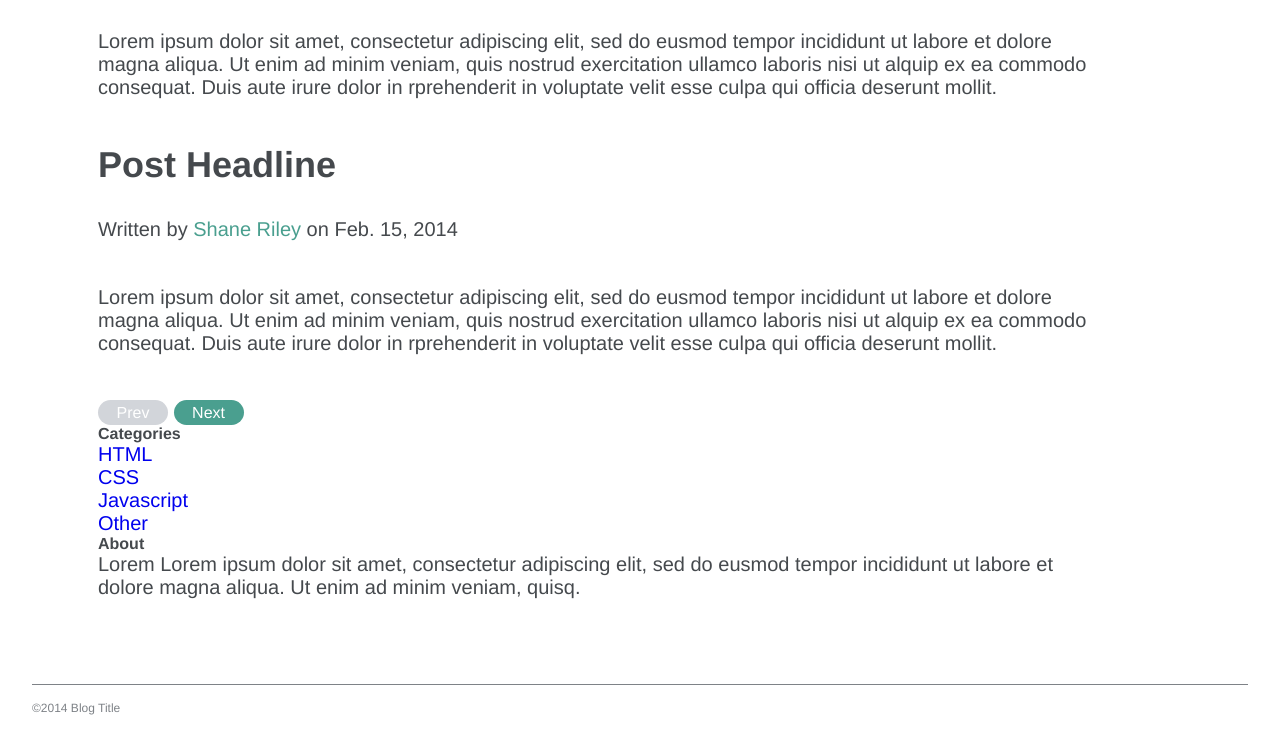
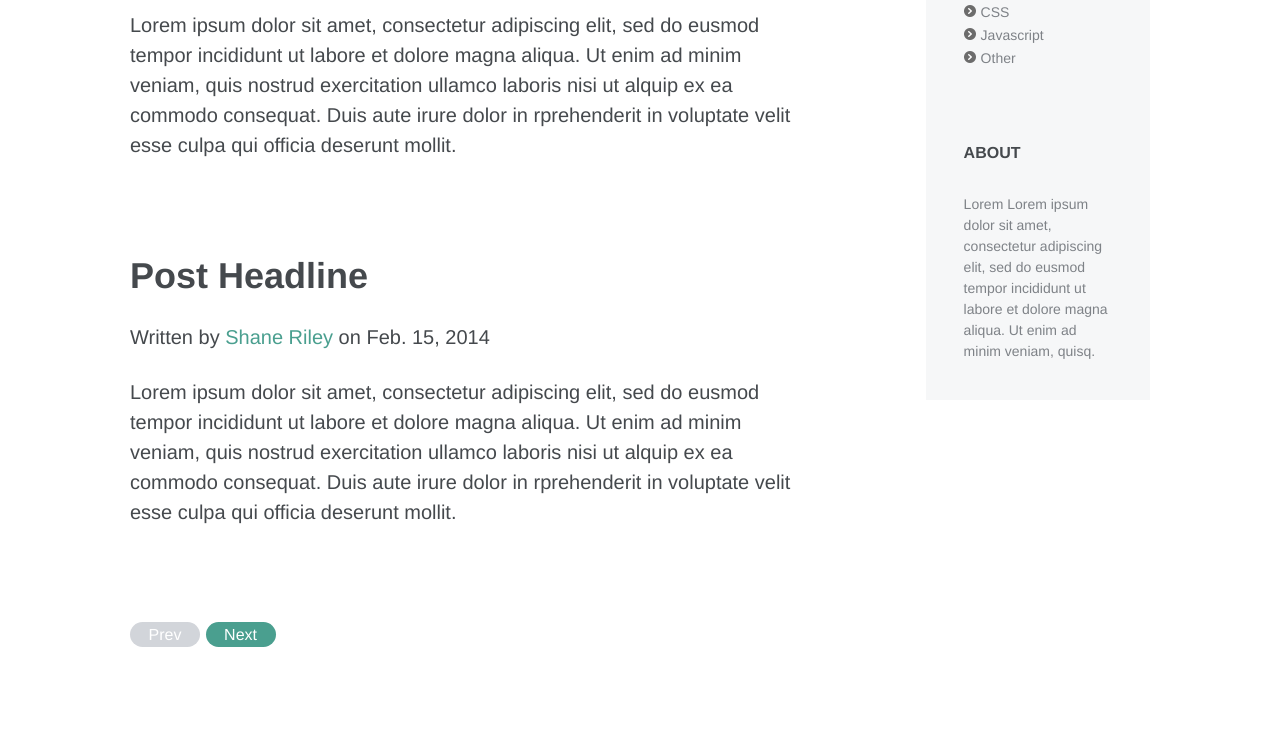
Before and after one commit to daileytj/front_end_development, a plain HTML site: page html_and_css/responsive_blog_design/index.html in a window 1280 px wide. Shown: the part 759-1489 px from the top of the page. Drawn offline with Linux system fonts and the light colour scheme.

Commit message:
blog index page html and css update

```diff
--- a/html_and_css/responsive_blog_design/index.html
+++ b/html_and_css/responsive_blog_design/index.html
@@ -20,6 +20,7 @@
 	</nav>
 	</header>
 	<main>
+		<div class = "article_container">
 			<article>
 				<header>
 					<h2><a href="#">Post Headline</a></h2>
@@ -42,9 +43,10 @@
 				<a class = "button prev disabled" href="#">Prev</a>
 				<a class = "button next" href="#">Next</a>
 			</div>
+		</div>
 		<div class = "sidebar">
 			<div class = "categories">
-				<h3>Categories</h3>
+				<h3>CATEGORIES</h3>
 				<ul>
 					<li><a href="#">HTML</a></li>
 					<li><a href="#">CSS</a></li>
@@ -53,7 +55,7 @@
 				</ul>
 			</div>
 			<div class = "about">
-				<h3>About</h3>
+				<h3>ABOUT</h3>
 				<p>
 					Lorem Lorem ipsum dolor sit amet, consectetur adipiscing elit, sed do eusmod tempor incididunt ut labore et dolore magna aliqua. Ut enim ad minim veniam, quisq.
 				</p>
--- a/html_and_css/responsive_blog_design/main.css
+++ b/html_and_css/responsive_blog_design/main.css
@@ -47,7 +47,7 @@ nav li a:hover{
 
 h2{
 	font-size: 1.8em;
-	padding-bottom: 32px;
+	padding-bottom: 25px;
 }
 
 h2 a{
@@ -59,11 +59,7 @@ h2 a:hover{
 }
 
 article p:first-of-type{
-	padding-bottom: 45px;
-}
-
-h3{
-	font-size: .8em;
+	padding-bottom: 25px;
 }
 
 a{
@@ -74,13 +70,25 @@ li{
 	list-style: none;
 }
 
+p{
+	line-height: 150%;
+	vertical-align: center;
+}
+
 article header p a{
 	color: #4a9f8f;
 }
 
+article{
+	padding-bottom: 70px;
+}
+
 main{
-	max-width: 1000px;
-	padding: 85px 98px;
+	margin: 0 auto;
+	box-sizing: border-box;
+	width: 100%;
+	max-width: 1050px;
+	padding: 85px 15px;
 }
 
 .button{
@@ -107,6 +115,43 @@ main{
 	cursor: normal;
 }
 
+.article_container{
+	box-sizing: border-box;
+	float:left;
+	width:78%;
+	padding-right: 110px;
+}
+
+.sidebar{
+	box-sizing: border-box;
+	float:right;
+	width: 22%;
+}
+
+.categories, .about{
+	background: #f6f7f8;
+	padding: 38px;
+}
+
+.sidebar p, .sidebar li a{
+	font-size: .7em;
+	color: #7e8287;
+}
+
+.sidebar li a:hover{
+	color:#4a9f8f;
+}
+
+.sidebar li a:before{
+	content:url("images/bullet.png");
+	padding-right: 5px;
+}
+
+h3{
+	font-size: .8em;
+	padding-bottom: 32px;
+}
+
 main:after{
 	display: block;
 	clear:both;
```
Also changed, not shown: html_and_css/responsive_blog_design/images/bullet.png (added), 1 other file. Lines whose indentation alone changed are shown as unchanged.
